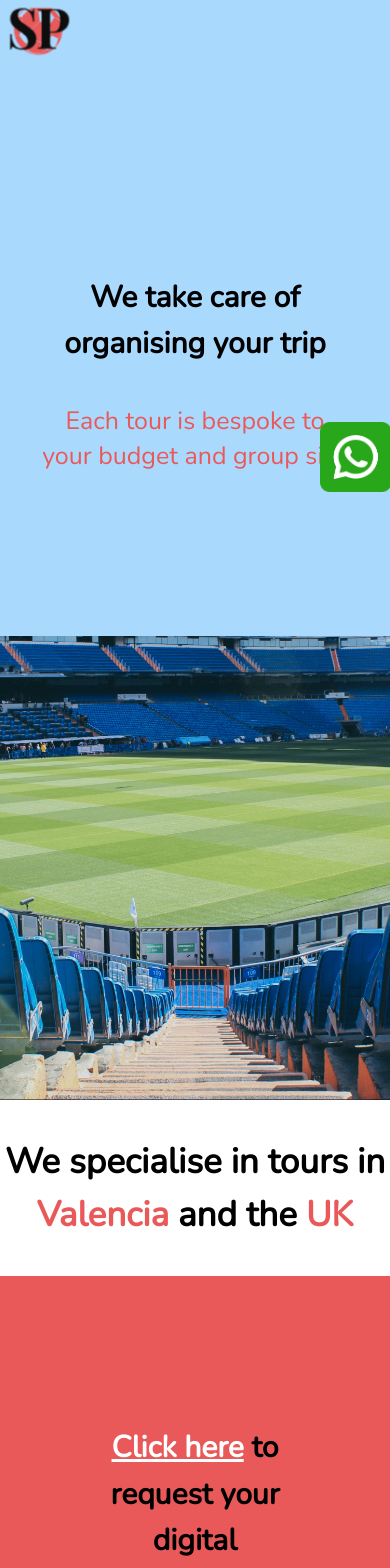
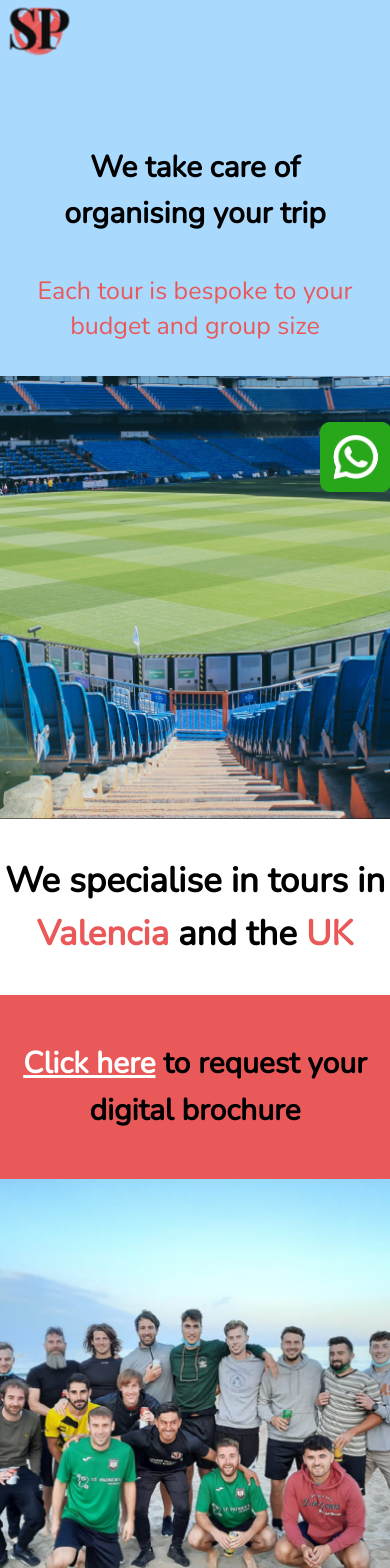
Before and after one commit to niramnagrab/english-english, a React (Create React App) app: page /tour in a window 390 px wide. Shown: the top 1568 px of the page. Built offline with nearby package versions, Linux system fonts and the light colour scheme; some icons are missing.

Commit message:
Made small changes

```diff
--- a/src/index.css
+++ b/src/index.css
@@ -1,6 +1,6 @@
 @import url("https://fonts.googleapis.com/css2?family=Montserrat:ital@0;1&family=Raleway:");
 
-h1 { font-family: Nunito; font-size: 24px; font-style: normal; font-variant: normal; font-weight: 700;} h3 { font-family: Nunito; font-size: 14px; font-style: normal; font-variant: normal; font-weight: 700;} p { font-family: Nunito; font-size: 16px; font-style: normal; font-variant: normal; font-weight: 400; line-height: 20px; } blockquote { font-family: Nunito; font-size: 21px; font-style: normal; font-variant: normal; font-weight: 400; line-height: 30px; } pre { font-family: Nunito; font-size: 13px; font-style: normal; font-variant: normal; font-weight: 400; line-height: 18.5714px; }
+h1 { font-family: Nunito; font-size: 24px; font-style: normal; font-variant: normal; font-weight: 700;} h3 { font-family: Nunito; font-size: 18px; font-style: normal; font-variant: normal; font-weight: 700;} p { font-family: Nunito; font-size: 20px; font-style: normal; font-variant: normal; font-weight: 400; line-height: 20px; } blockquote { font-family: Nunito; font-size: 21px; font-style: normal; font-variant: normal; font-weight: 400; line-height: 30px; } pre { font-family: Nunito; font-size: 13px; font-style: normal; font-variant: normal; font-weight: 400; line-height: 18.5714px; }
 
 
 body {
@@ -163,7 +163,7 @@
 
 
 .contact-us-container {
-  width: 450px;
+  width: 400px;
   background: #ffffff;
   border: 1px solid #eaeaea;
   box-sizing: border-box;
@@ -173,7 +173,7 @@
   flex-direction: column;
   padding: 15px 35px;
   margin-bottom: -116px;
-  margin-right: -45px;
+  margin-right: -35px;
 }
 
 
@@ -248,7 +248,7 @@
   flex-direction: column;
   -ms-flex-align: center;
   align-items: center;
-  margin-bottom: 46px;
+  margin-bottom: 25px;
   text-align: center;
 }
 
@@ -280,7 +280,7 @@
 .contact-us-container p {
   font-weight: bold;
   font-size: 30px;
-  line-height: 35px;
+  line-height: 25px;
   text-align: left;
   color: #000000;
 }
@@ -398,7 +398,7 @@
 
 .text-side h2 {
   font-size: 40px;
-  text-align: left;
+  text-align: center;
   font-weight: 700;
   margin-top: 12px 0;
   line-height: 60px;
@@ -407,7 +407,7 @@
 .text-side p {
   font-size: 24px;
   line-height: 40px;
-  text-align: justify;
+  text-align: center;
   font-weight: 500;
   margin: 12px 0;
 }
@@ -610,7 +610,7 @@
 
 .football-trip .text-side p {
   color: #e95959;
-  text-align: center;
+  text-align: left;
 }
 
 .text-red {
@@ -751,6 +751,7 @@
   align-items: center;
   margin-bottom: 46px;
   text-align: center;
+  border-radius: 8px;
 }
 
 .advantage:hover {
@@ -849,9 +850,9 @@
   flex-direction: column;
   align-items: center;
   text-align: center;
-  padding: 0px 14px;
+  /* padding: 0px 14px; */
   box-sizing: border-box;
-  margin: 14px;
+  /* margin: 14px; */
 }
 
 .step-circl {
@@ -883,7 +884,7 @@
 }
 
 .step-item h2 {
-  line-height: 48px;
+  /* line-height: 48px; */
 }
 
 .step-item p {
@@ -980,6 +981,7 @@
 
   .section-between-text {
     padding: 0;
+    margin-bottom: 20px;
   }
 }
 
@@ -1017,7 +1019,7 @@
   .experimental-trip .text-side,
   .football-trip .text-side {
     text-align: center;
-    padding: 150px 40px;
+    /* padding: 150px 40px; */
   }
 
   .whats-app img{
@@ -1061,6 +1063,7 @@
     flex-direction: column-reverse;
     align-items: center;
     text-align: center;
+    /* height: 63vh; */
   }
 
   .image-side,
@@ -1121,7 +1124,7 @@
   }
 
   .text-side {
-    padding: 0 20px;
+    padding: 20px;
   }
   .text-side p {
     padding: 0;
@@ -1130,7 +1133,53 @@
     white-space: unset;
   }
 
-  .image-side img {
+  /* .image-side img {
     height: 55vh;
+  } */
+
+  .top-level .text-side p {
+    text-align: center !important;
+    padding: 40px;
+  }
+
+  .football-team .text-side {
+    padding: 20px;
+  }
+
+  .experimental-trip .text-side h3 {
+    font-size: 2.5rem;
+  }
+
+  .online-english .text-side button {
+    width: 80%;
+  }
+
+  .online-english .text-side p {
+    text-align: center;
+  }
+
+  .step-item {
+    width: 100%;
+  }
+
+  .advantage p {
+    font-size: 20px;
+    line-height: 25px;
+  }
+
+  .text-image-container {
+    height: auto;
+  }
+
+  .text-side p {
+    text-align: center;
+  }
+
+  .football-trip .text-side p {
+    text-align: center;
+  }
+
+  .summer-camp-page .text-side p {
+    text-align: center;
   }
 }
```
